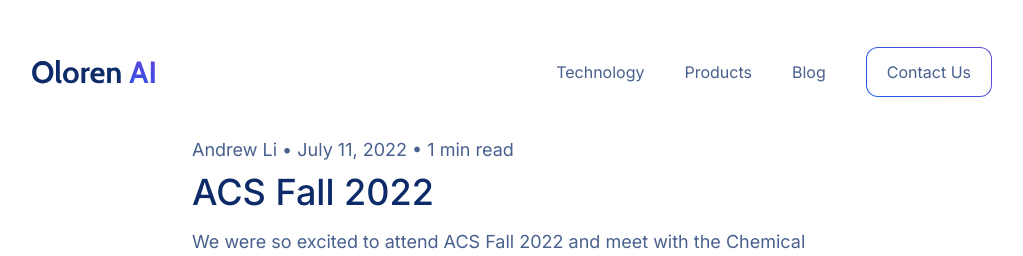
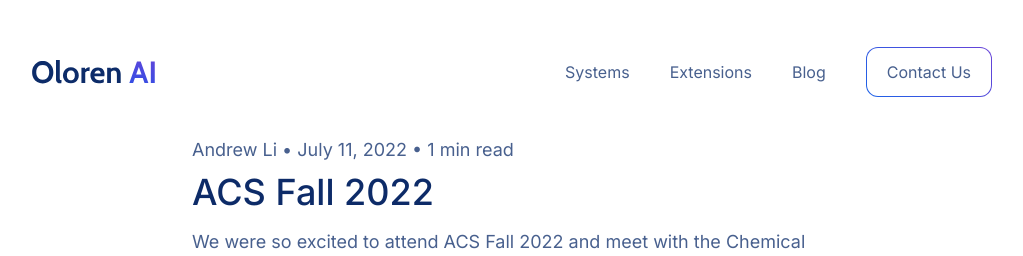
Before and after one commit to Oloren-AI/oloren-blog-site, a Jekyll site: the page built from _posts/2022-08-29-acs_fall2022.html, in a window 1280 px wide. Shown: the top 256 px of the page, without its empty margins (128-1151 px from the left). Built offline with Jekyll 4.4.1, drawn with Linux system fonts in a browser that asks for light colours; some of the changed text lies outside the part shown.

Commit message:
fixing nav bar and slight changes

```diff
--- a/_includes/navbar-colored-bg.html
+++ b/_includes/navbar-colored-bg.html
@@ -7,8 +7,7 @@
     class="h-full w-fit" id="logo" />
   </a>
 
-  <a href="{{site.url}}/#chemengine">Technology</a>
-  <a href="https://beta.oloren.ai">Products</a>
-  <a href="{{site.url}}/#demo">Demo</a>
+  <a href="{{site.url}}/#system">System</a>
+  <a href="{{site.url}}/#extensions">Extensions</a>
   <a href="{{site.url}}/#blogs">Blogs</a>
 </section>
--- a/_layouts/default.html
+++ b/_layouts/default.html
@@ -44,8 +44,8 @@
             id="navigation1"
             class="float navigation flex flex-col items-end px-1"
           >
-            <a href="{{site.url}}/#technology">Technology</a>
-            <a href="{{site.url}}/#products">Products</a>
+            <a href="{{site.url}}/#system">System</a>
+            <a href="{{site.url}}/#extensions">Extensions</a>
             <a href="https://beta.oloren.ai">Demo</a>
             <a href="{{site.url}}/#blogs">Blog</a>
           </nav>
@@ -63,8 +63,8 @@
           id="links"
           class="font-lg flex flex-row items-center space-x-10 text-secondary"
         >
-          <a href="{{site.url}}/#technology">Technology</a>
-          <a href="{{site.url}}/#products">Products</a>
+          <a href="{{site.url}}/#system">Systems</a>
+          <a href="{{site.url}}/#extensions">Extensions</a>
           <a href="{{site.url}}/blogs">Blog</a>
           <a
             class="olorengradient h-fit w-fit rounded-xl p-px"
@@ -90,8 +90,8 @@
         id="links"
         class="font-lg flex flex-col items-center space-y-2 text-left text-secondary"
       >
-        <a href="{{site.url}}/#technology">Technology</a>
-        <a href="{{site.url}}/#products">Products</a>
+        <a href="{{site.url}}/#system">System</a>
+        <a href="{{site.url}}/#extensions">Extensions</a>
         <a href="https://beta.oloren.ai">Demo</a>
         <a href="{{site.url}}/#blogs">Blog</a>
       </div>
```
Also changed, not shown: index.html (+7 -5 lines).
